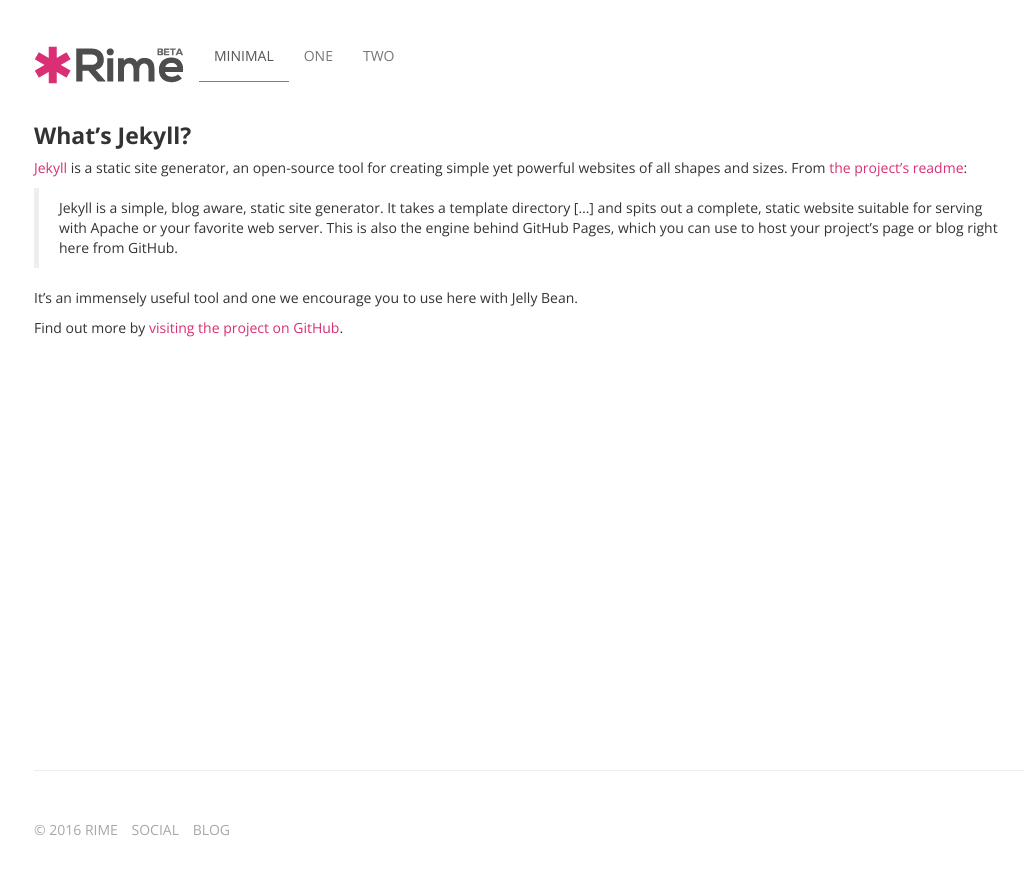
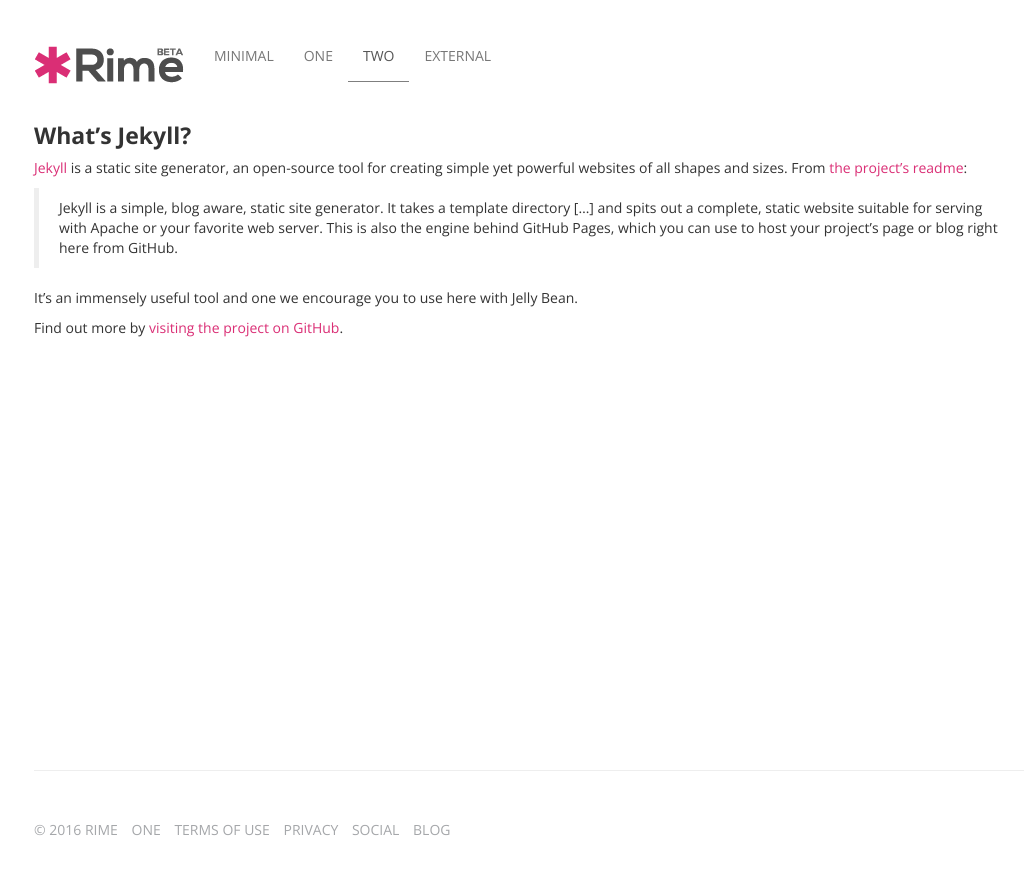
Before and after one commit to RimeCoOfficial/Minima, a Jekyll site: the page built from _docs/two.md, in a window 1280 px wide. Shown: the top 874 px of the page, without its empty margins (111-1140 px from the left). Built offline with Jekyll 4.4.1, drawn with Linux system fonts in a browser that asks for light colours; nearby versions of some CDN libraries.

Commit message:
navbar active

```diff
--- a/_config.yml
+++ b/_config.yml
@@ -50,6 +50,4 @@ google_analytics: UA-41643154-1
 
 app:
   name:           Rime
-  www:            rime.co
-  social:         rime
-  blog:           rimeofficial.tumblr.com
+  url:            http://rime.co
--- /dev/null
+++ b/_data/footer.csv
@@ -0,0 +1,6 @@
+title,url
+One,one
+Terms of use,terms
+Privacy,privacy
+Social,http://rime.co/@rime
+Blog,http://rimeofficial.tumblr.com
--- /dev/null
+++ b/_data/header.csv
@@ -0,0 +1,4 @@
+title,url
+One,one
+Two,two
+External,http://example.com
--- a/_data/navbar.yml
+++ /dev/null
@@ -1,4 +0,0 @@
-- nav:
-  - index: Home
-  - one: One
-  - two: Two
--- a/_includes/footer.html
+++ b/_includes/footer.html
@@ -4,14 +4,36 @@
     <div class="container">
       <hr>
       <ul class="list-inline">
+        <li><a href="{{ site.app.url }}">&copy; {{ 'now' | date: "%Y" }} {{ site.app.name }}</a></li>
+
         <!-- <li><a href="http://rimeofficial.github.io/about">About</a></li> -->
         <!-- <li><a href="http://rimeofficial.github.io/press">Press</a></li> -->
         <!-- <li><a href="http://rimeofficial.github.io/jobs">Jobs</a></li> -->
         <!-- <li><a href="http://rimeofficial.github.io/privacy">Privacy</a></li> -->
         <!-- <li><a href="http://rimeofficial.github.io/terms">Terms</a></li> -->
-        <li><a href="http://{{ site.app.www }}">&copy; {{ 'now' | date: "%Y" }} {{ site.app.name }}</a></li>
-        <li><a href="http://rime.co/@{{ site.app.social }}">Social</a></li>
-        <li><a href="http://{{ site.app.blog }}">Blog</a></li>
+
+        {% for link in site.data.footer %}
+
+          {% assign attribute = '' %}
+          {% assign scheme1 = link.url | slice: 0, 5 %}
+          {% assign scheme2 = link.url | slice: 0, 6 %}
+          {% if scheme1 == 'http:' or scheme2 == 'https:' %}
+            {% assign attribute = 'target="_blank"' %}
+          {% endif %}
+
+          {% assign link_url = link.url | prepend:"/" %}
+
+          {% if link_url == page.url %}
+            {% assign c = "active" %}
+          {% else %}
+            {% assign c = "" %}
+          {% endif %}
+
+          <li class="{{ c }}">
+            <a href="{{ link.url }}" {{ attribute }}>{{ link.title %}}</a>
+          </li>
+        {% endfor %}
+
         <!-- <li><a href="{{ site.baseurl }}/sitemap.xml">Sitemap</a></li> -->
       </ul>
   </section>
--- a/_includes/head.html
+++ b/_includes/head.html
@@ -60,7 +60,7 @@ Build infos
   <link rel="apple-touch-icon" sizes="120x120"  href="{{ site.baseurl }}/images/icon_120.png">
   <link rel="apple-touch-icon" sizes="152x152"  href="{{ site.baseurl }}/images/icon_152.png">
   <link rel="apple-touch-icon"                  href="{{ site.baseurl }}/images/icon_152.png"> -->
-  <!-- <link rel="icon"             type="image/png" href="http://{{ site.app.www }}/favicon.ico"> -->
+  <!-- <link rel="icon"             type="image/png" href="{{ site.app.url }}/favicon.ico"> -->
   <!-- <link rel="icon"             type="image/png" href="{{ site.baseurl }}/favicon.ico"> -->
   <!-- <link rel="icon"             type="image/png" href="https://github.com/favicon.ico"> -->
   <link rel="icon"             type="image/png" href="https://status.github.com/images/status-icon-red.png">
--- a/_includes/header.html
+++ b/_includes/header.html
@@ -48,9 +48,34 @@
     </div> --><!-- /.navbar-collapse -->
     <div class="collapse navbar-collapse" id="bs-example-navbar-collapse-1">
       <ul class="nav navbar-nav">
-        <li class="active"><a href="{{ site.baseurl }}/">{{ site.title }} <span class="sr-only">(current)</span></a></li>
-        <li><a href="./one">One</a></li>
-        <li><a href="./two">Two</a></li>
+        <li class="{% if page.url == '/' %}active{% endif %}">
+          <a href="{{ site.baseurl }}/">
+            {{ site.title }}
+            {% if page.url == '/' %}<span class="sr-only">(current)</span>{% endif %}
+          </a>
+        </li>
+
+        {% for link in site.data.header %}
+
+          {% assign attribute = '' %}
+          {% assign scheme1 = link.url | slice: 0, 5 %}
+          {% assign scheme2 = link.url | slice: 0, 6 %}
+          {% if scheme1 == 'http:' or scheme2 == 'https:' %}
+            {% assign attribute = 'target="_blank"' %}
+          {% endif %}
+
+          {% assign link_url = link.url | prepend:"/" %}
+
+          {% if link_url == page.url %}
+            {% assign c = "active" %}
+          {% else %}
+            {% assign c = "" %}
+          {% endif %}
+
+          <li class="{{ c }}">
+            <a href="{{ link.url }}" {{ attribute }}>{{ link.title %}}</a>
+          </li>
+        {% endfor %}
       </ul>
     </div>
   </div><!-- /.container-fluid -->
--- a/stylesheets/styles.css
+++ b/stylesheets/styles.css
@@ -59,6 +59,10 @@ body {
 }
 
 .navbar-default .navbar-nav>li>a { text-transform: uppercase; }
+
+footer .list-inline>.active>a, footer .list-inline>.active>a:hover, footer .list-inline>.active>a:focus {
+  border-bottom: 1px solid rgba(0,0,0,0.5);
+}
 
 .container-slim { max-width: 500px; }
 
```
Also changed, not shown: _docs/one.md (+0 -6 lines).
